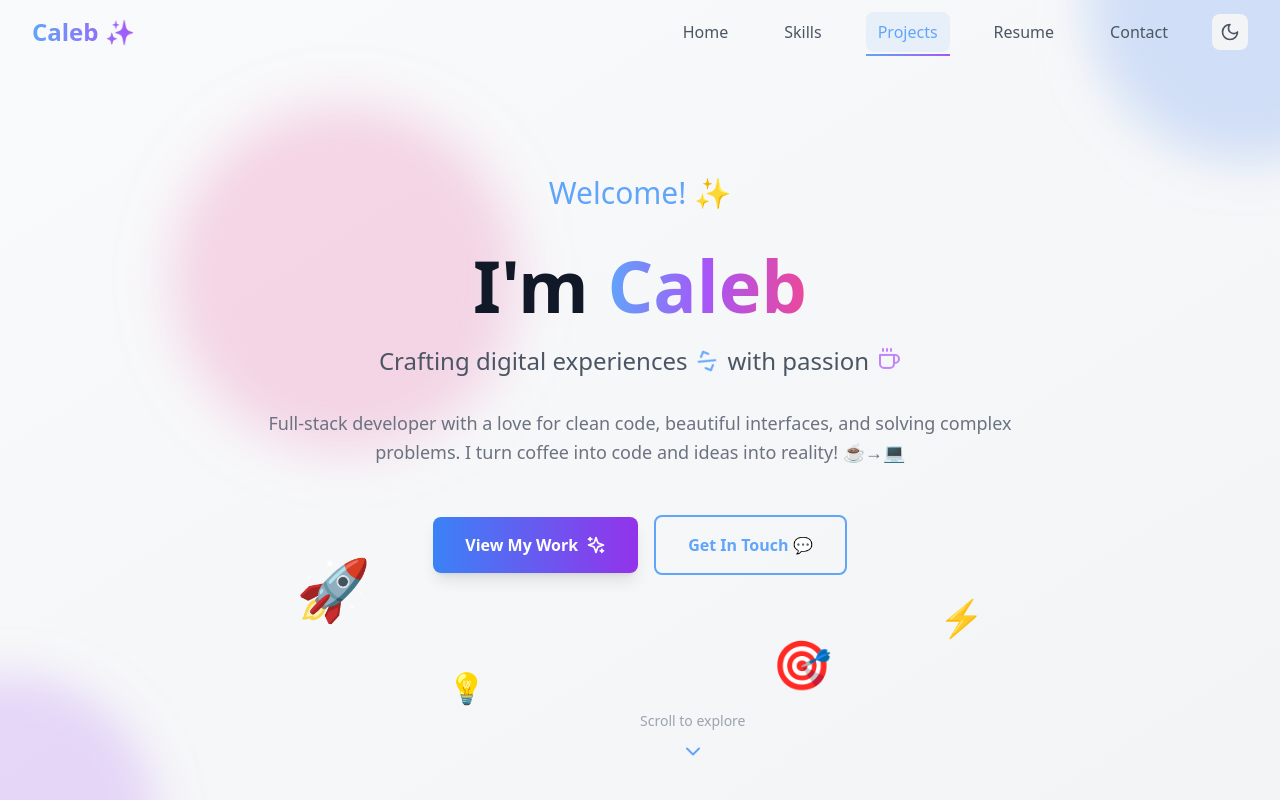
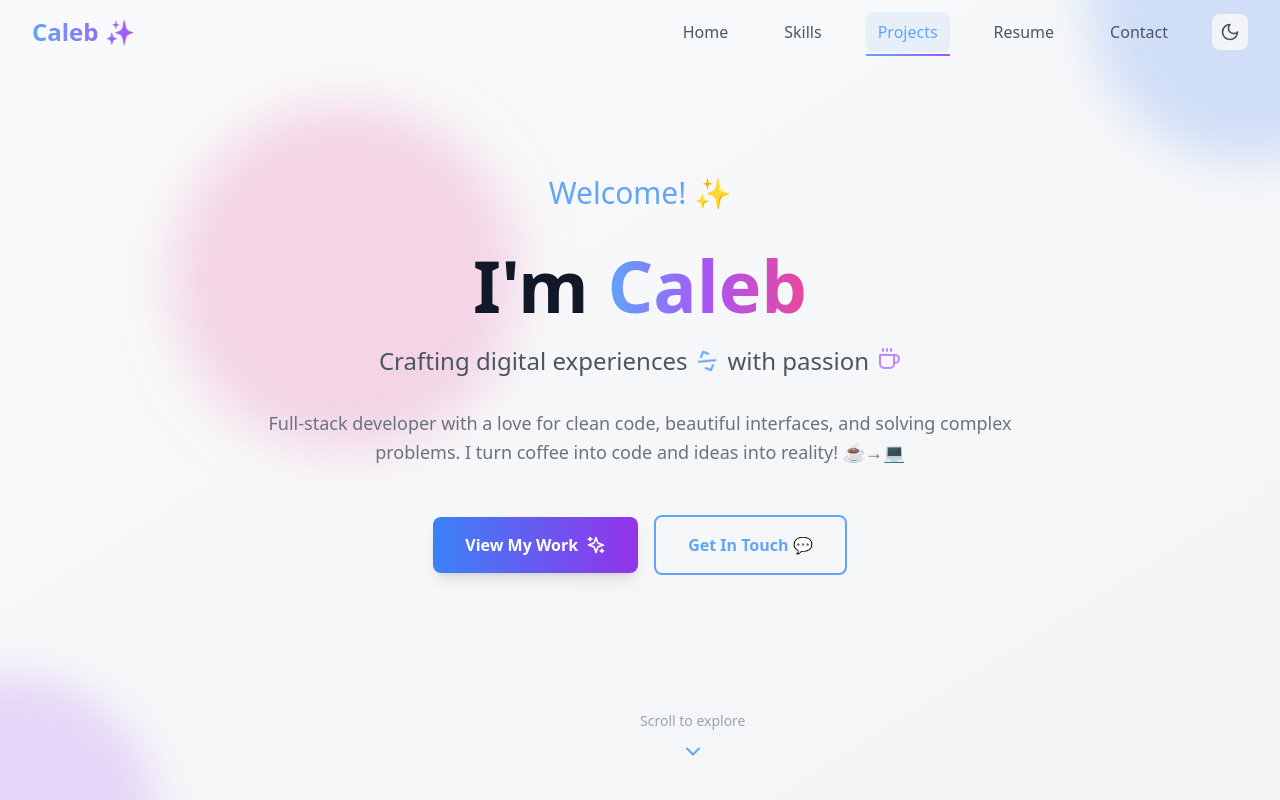
Before and after one commit to calebephrem/portfolio, a React (Vite) app: page / in a window 1280 px wide. Shown: the top 800 px of the page. Built offline with nearby package versions, Linux system fonts and the light colour scheme.

Commit message:
fix: remove floating illustration elements

```diff
--- a/src/components/Hero.tsx
+++ b/src/components/Hero.tsx
@@ -116,22 +116,6 @@ const Hero: React.FC = () => {
               Get In Touch 💬
             </button>
           </div>
-
-          {/* Floating illustration elements */}
-          <div className="relative">
-            <div className="absolute -top-20 left-10 text-6xl animate-float">
-              🚀
-            </div>
-            <div className="absolute -top-10 right-10 text-4xl animate-float animation-delay-1000">
-              ⚡
-            </div>
-            <div className="absolute top-10 left-1/4 text-3xl animate-float animation-delay-2000">
-              💡
-            </div>
-            <div className="absolute top-5 right-1/4 text-5xl animate-float animation-delay-3000">
-              🎯
-            </div>
-          </div>
         </div>
       </div>
 
```
